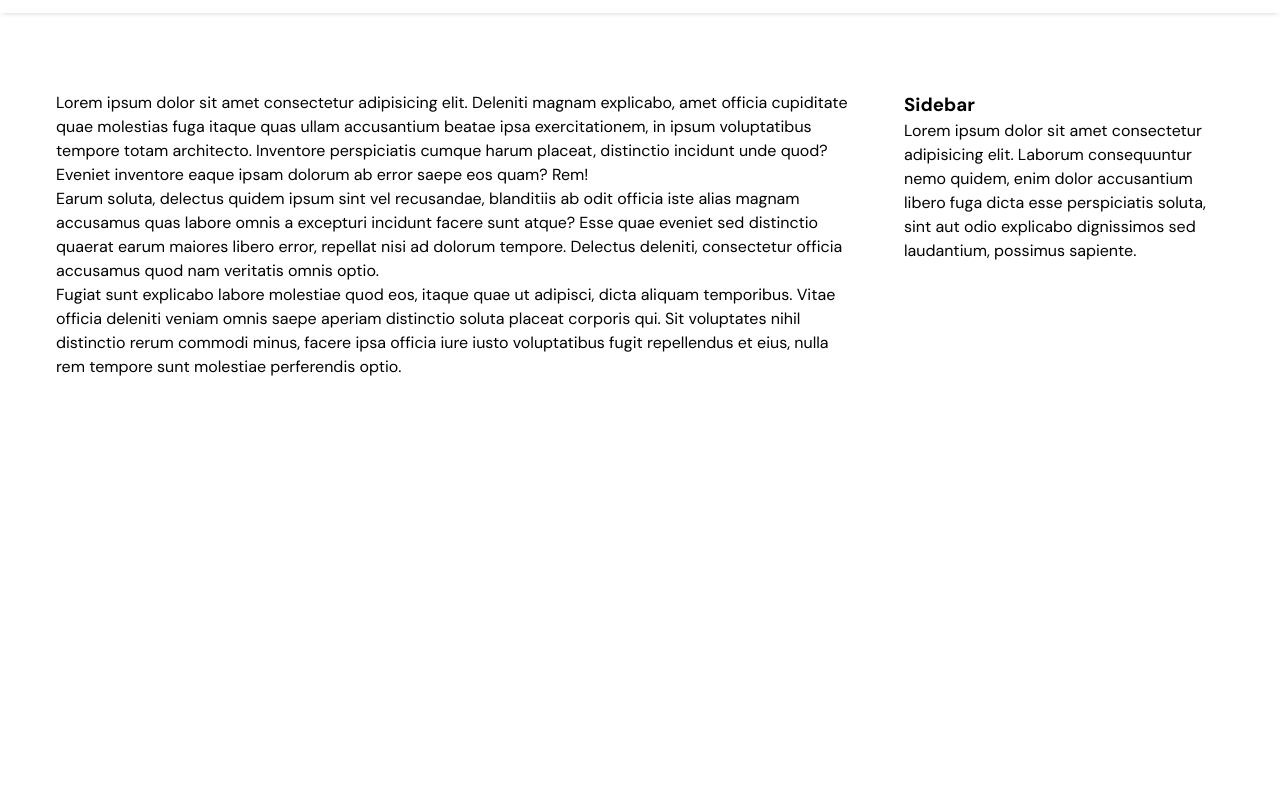
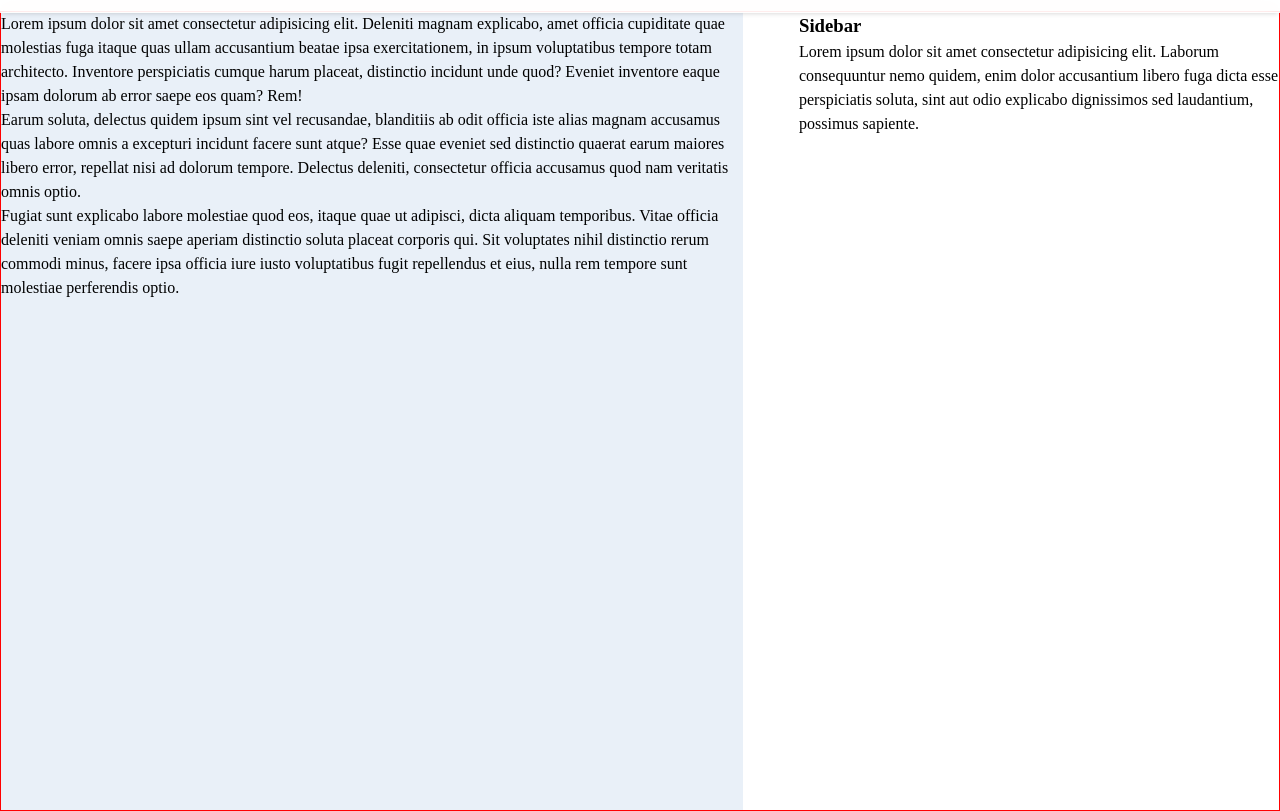
Before and after one commit to fukou/codingcabin, a website: page blog.html in a window 1280 px wide. Shown: the part 93-904 px from the top of the page. Before the commit the page ends 880 px from the top, so only its background shows below. Drawn offline with nearby package versions, Linux system fonts and the light colour scheme.

Commit message:
Fix the bug on the blog section

```diff
--- a/blog.html
+++ b/blog.html
@@ -117,8 +117,8 @@
     </header>
 
     <main class="wrapper">
-      <section class="wrapper__blog" tabindex="-1">
-        <div class="wrapper__blog--posts">
+      <section class="wrapper__posts" tabindex="-1">
+        <div class="wrapper__posts--article">
           <article class="posts">
             Lorem ipsum dolor sit amet consectetur adipisicing elit. Deleniti
             magnam explicabo, amet officia cupiditate quae molestias fuga itaque
@@ -144,7 +144,7 @@
             sunt molestiae perferendis optio.
           </article>
         </div>
-        <aside class="wrapper__blog--sidebar">
+        <aside class="wrapper__posts--sidebar">
           <h1>Sidebar</h1>
           Lorem ipsum dolor sit amet consectetur adipisicing elit. Laborum
           consequuntur nemo quidem, enim dolor accusantium libero fuga dicta
--- a/scss/main.scss
+++ b/scss/main.scss
@@ -289,14 +289,24 @@ html {
 }
 
 .wrapper {
-  margin-top: 5rem;
+  margin-top: 6.5rem;
 
-  &__blog {
-    max-width: 80rem;
+  &__posts {
+    // max-width: 80rem;
     margin: auto;
     display: grid;
-    grid-template-columns: 1fr 20rem;
+    grid-template-columns: 1fr 30rem;
     gap: 3.5rem;
+    min-height: 100vh;
+    border: 1px solid red;
+
+    @media screen and (max-width: 60rem) {
+      grid-template-columns: 1fr;
+    }
+
+    &--article {
+      background-color: rgba(211, 226, 242, 0.5);
+    }
   }
 
   &__header {
```
Also changed, not shown: css/main.css, 1 other file.
